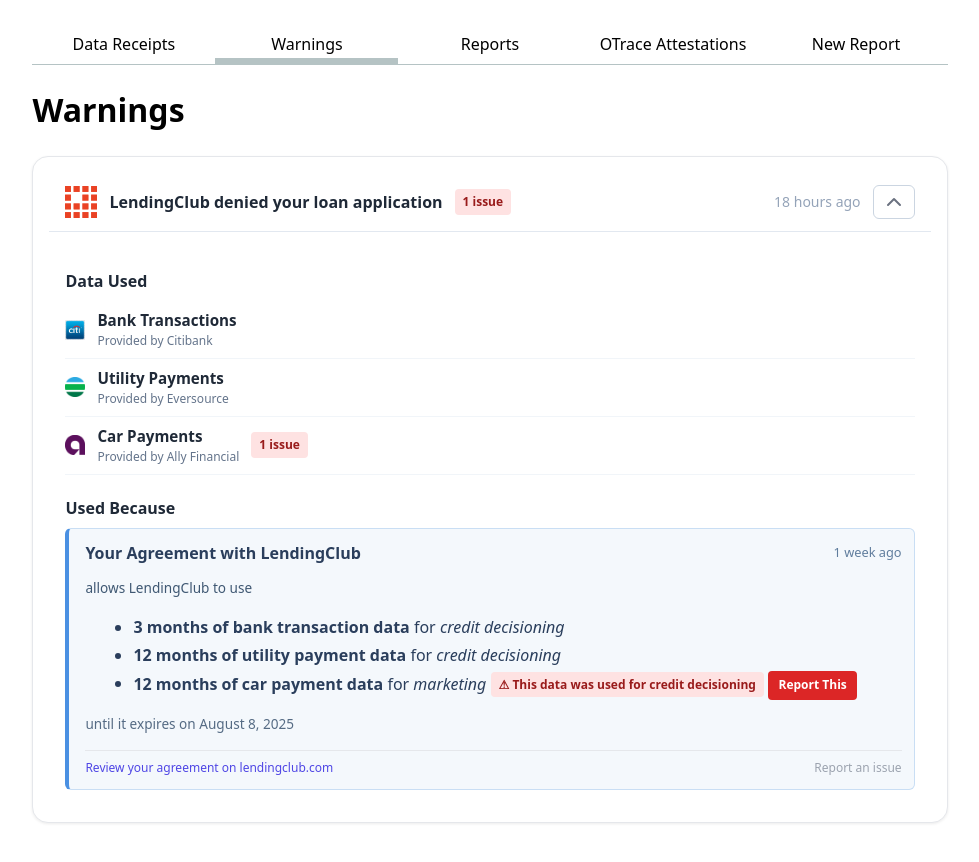
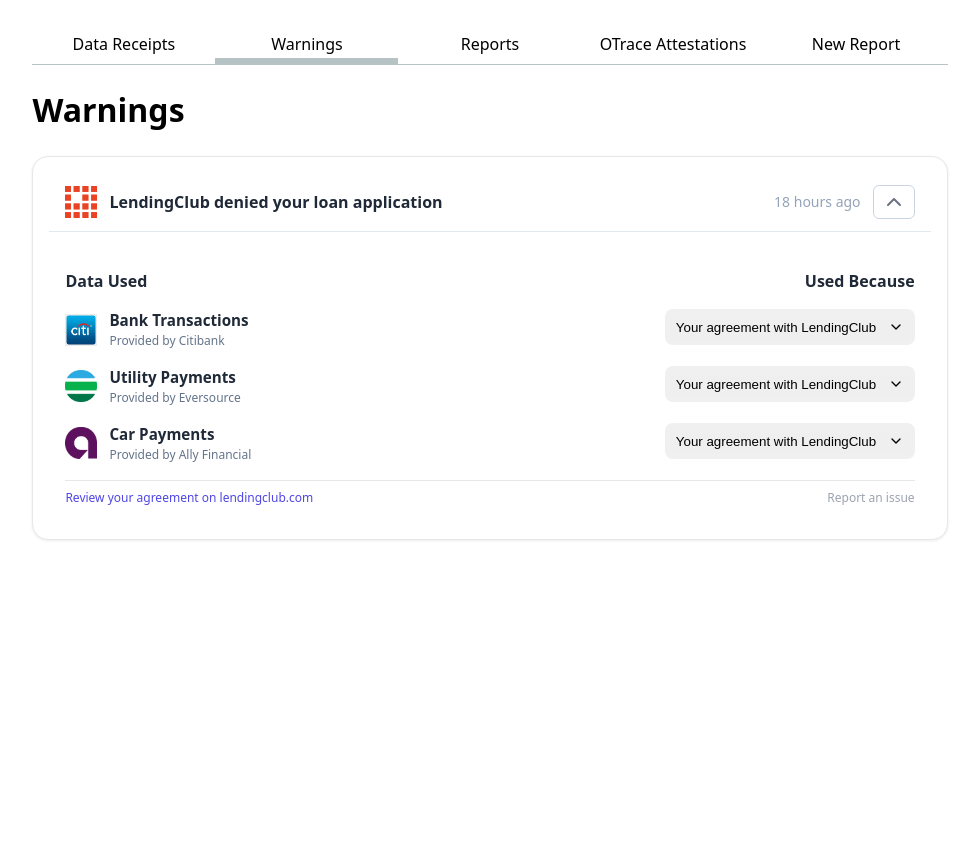
Before and after one commit to nicolatl/mytrace-web, a SvelteKit app: page /warnings in a window 1280 px wide. Both pictures are taken after a click on the button "Toggle details". Shown: the whole page, without its empty margins (150-1129 px from the left). After the commit the page ends 800 px from the top, so only its background shows below. Built offline with nearby package versions, Linux system fonts and the light colour scheme.

Commit message:
receipt switch to column-based use-basis layout

```diff
--- a/src/lib/DataReceipt.svelte
+++ b/src/lib/DataReceipt.svelte
@@ -7,14 +7,17 @@
   export let controllersite;
   export let showReportButton = true;
 
+  // Track expansion state per data item (by index)
+  let cardExpanded = false;
+  let basisExpanded = [];
 
-  let expanded = false;
-
-  function toggleExpand() {
-    expanded = !expanded;
+  function toggleCardExpand() {
+    cardExpanded = !cardExpanded;
   }
 
-  $: hasCarPayments = data.context.data.some(item => item.type === "Car Payments");
+  function toggleBasisExpand(i) {
+    basisExpanded[i] = !basisExpanded[i];
+  }
 </script>
 
 <div class="card">
@@ -22,19 +25,13 @@
     <img src={logosrc} alt="Company logo" width="32" height="32" />
 
     <div class="title">
-      <h3>
-        {data.context.controller} {data.context.operation}
-      </h3>
+      <h3>{data.context.controller} {data.context.operation}</h3>
     </div>
-
-      {#if hasCarPayments}
-        <span class="issue-label">1 issue</span>
-      {/if}
 
     <div style="margin-left: auto; display: flex; gap: 0.75rem; align-items: center;">
       <span class="timestamp">{data.timestamp}</span>
-      <button on:click={toggleExpand} class="chevron-button" aria-label="Toggle details">
-        {#if expanded}
+      <button on:click={toggleCardExpand} class="chevron-button" aria-label="Toggle details">
+        {#if cardExpanded}
           <ChevronUp class="chevron-icon" />
         {:else}
           <ChevronDown class="chevron-icon" />
@@ -43,61 +40,67 @@
     </div>
   </div>
 
-  {#if expanded}
+  {#if cardExpanded}
     <div class="card-expanded">
 
-    <h4>Data Used</h4>
-    <ul class="data-used-list">
-      {#each data.context.data as item}
-        <li>
+      <div class="data-header-row">
+        <h4 style="flex: 1;">Data Used</h4>
+        <h4 style="flex: 1; text-align: right;">Used Because</h4>
+      </div>
+
+      {#each data.context.data as item, i}
+        <div class="data-row">
+          <!-- Left: Data item -->
+          <div class="data-used">
             <img src={item.logo} alt={item.provider} class="data-logo" />
             <div class="data-info">
-            <div class="data-type">{item.type}
-            </div>
+              <div class="data-type">{item.type}</div>
               <div class="data-provider">Provided by {item.provider}</div>
             </div>
-          {#if item.type === "Car Payments"}
-            <span class="issue-label">1 issue</span>
+          </div>
+
+          <!-- Right: Consent summary and expanded details (inside a unified grey bubble) -->
+          <div class={`consent-box ${basisExpanded[i] ? 'expanded' : 'collapsed'}`}>
+            <button on:click={() => toggleBasisExpand(i)} class="consent-toggle">
+              Your agreement with {data.context.controller}
+              {#if basisExpanded[i]}
+                <ChevronUp size="16" style="margin-left: 0.5rem;" />
+              {:else}
+                <ChevronDown size="16" style="margin-left: 0.5rem;" />
               {/if}
-        </li>
+            </button>
+
+            {#if basisExpanded[i]}
+              <div class="consent-details">
+                <p class="consent-timestamp">{item.basis.timestamp}</p>
+                <p class="consent-intro">
+                  allows {data.context.controller} to use:
+                </p>
+                <ul class="consent-terms">
+                  {#each item.basis.terms as [datum, purpose]}
+                    <li><strong>{datum}</strong> for <em>{purpose}</em></li>
                   {/each}
                 </ul>
-
-    <h4>Used Because</h4>
-    <div class="consent-card">
-      <div class="consent-header">
-        <h5>Your Agreement with {data.context.controller}</h5>
-        <span class="consent-timestamp">{data.context.basis.timestamp}</span>
+                <p class="consent-expiry">
+                  until it expires on {item.basis.expiry}
+                </p>
+              </div>
+            {/if}
           </div>
 
-      <p class="consent-intro">allows {data.context.controller} to use</p>
+        </div>
+      {/each}
 
-      <ul class="consent-terms">
-        {#each data.context.basis.terms as [datum, purpose]}
-          <li><strong>{datum}</strong> for <em>{purpose}</em>
-            {#if hasCarPayments && datum.includes("car payment data") && purpose !== "credit decisioning"}
-              <span class="issue-label">⚠ This data was used for credit decisioning</span>
-              {#if showReportButton}
-                <a href="{base}/newreport" class="report-button">Report This</a>
-              {/if}
-            {/if}
-          </li>
-        {/each}
-      </ul>
-
-      <p class="consent-expiry">until it expires on {data.context.basis.expiry}</p>
       <div class="card-footer">
         <a href="https://www.{controllersite}" target="_blank" rel="noopener noreferrer">
           Review your agreement on {controllersite}
         </a>
+        {#if showReportButton}
           <a href="{base}/report" class="report-link">
             Report an issue
           </a>
+        {/if}
       </div>
     </div>
-
+  {/if}
 </div>
-{/if}
-
-
-</div>
--- a/static/style.css
+++ b/static/style.css
@@ -167,7 +167,7 @@
 
 .consent-intro {
   font-size: 0.85rem;
-  margin-bottom: 0.5rem;
+  margin: 0;
   color: #3f5873;
 }
 
@@ -289,3 +289,98 @@
 .attestation-table tr:hover {
   background-color: #f0f0f0;
 }
+
+.data-header-row {
+  display: flex;
+  justify-content: space-between;
+  margin-bottom: 0.5rem;
+}
+
+.data-row {
+  display: flex;
+  align-items: flex-start;
+  margin-bottom: 1rem;
+  gap: 1rem;
+  flex-wrap: wrap;
+}
+
+.data-used {
+  display: flex;
+  align-items: center;
+  flex: 1;
+}
+
+.data-logo {
+  width: 32px;
+  height: 32px;
+  margin-right: 0.75rem;
+}
+
+.data-info {
+  display: flex;
+  flex-direction: column;
+}
+
+/* base: remove flex-grow from consent box */
+.consent-box {
+  flex-grow: 0;
+  flex-shrink: 0;
+  flex-basis: auto;
+  border-radius: 0.5rem;
+  transition: all 0.3s ease;
+  overflow: hidden;
+  min-width: 240px; /* adjust to match collapsed width */
+  max-width: 50%;
+  background-color: #f0f0f0;
+}
+
+/* Collapsed: fit to content */
+.consent-box.collapsed {
+  padding: 0.3rem; /* no padding when collapsed */
+}
+
+/* Expanded: full width bubble */
+.consent-box.expanded {
+  padding: 0.7rem;
+  width: 50%;
+}
+
+
+.consent-toggle {
+  border: none;
+  font-weight: 510;
+  display: inline-flex;
+  align-items: center;
+  cursor: pointer;
+  justify-content: flex-end;
+  width: 100%;         /* Ensure full width */
+  justify-content: space-between; /* Text left, chevron right */
+  padding-top: 0rem;
+  padding-bottom: 0.3rem;
+}
+
+/* Justify right only when collapsed */
+.consent-box.collapsed .consent-toggle {
+  justify-content: space-between;
+}
+
+
+.consent-details {
+  margin-top: 0.75rem;
+  font-size: 0.9rem;
+  line-height: 1rem;
+  margin-left: 0.7rem;
+}
+
+.consent-timestamp,
+.consent-expiry {
+  font-size: 0.7rem;
+  padding: 0;
+  line-height: 0.5rem;
+  color: #666;
+}
+
+.consent-terms {
+  margin: 0.5rem 0;
+  padding-left: 1rem;
+}
```
Also changed, not shown: src/routes/+page.svelte (+51 -41 lines). Lines whose indentation alone changed are shown as unchanged.
